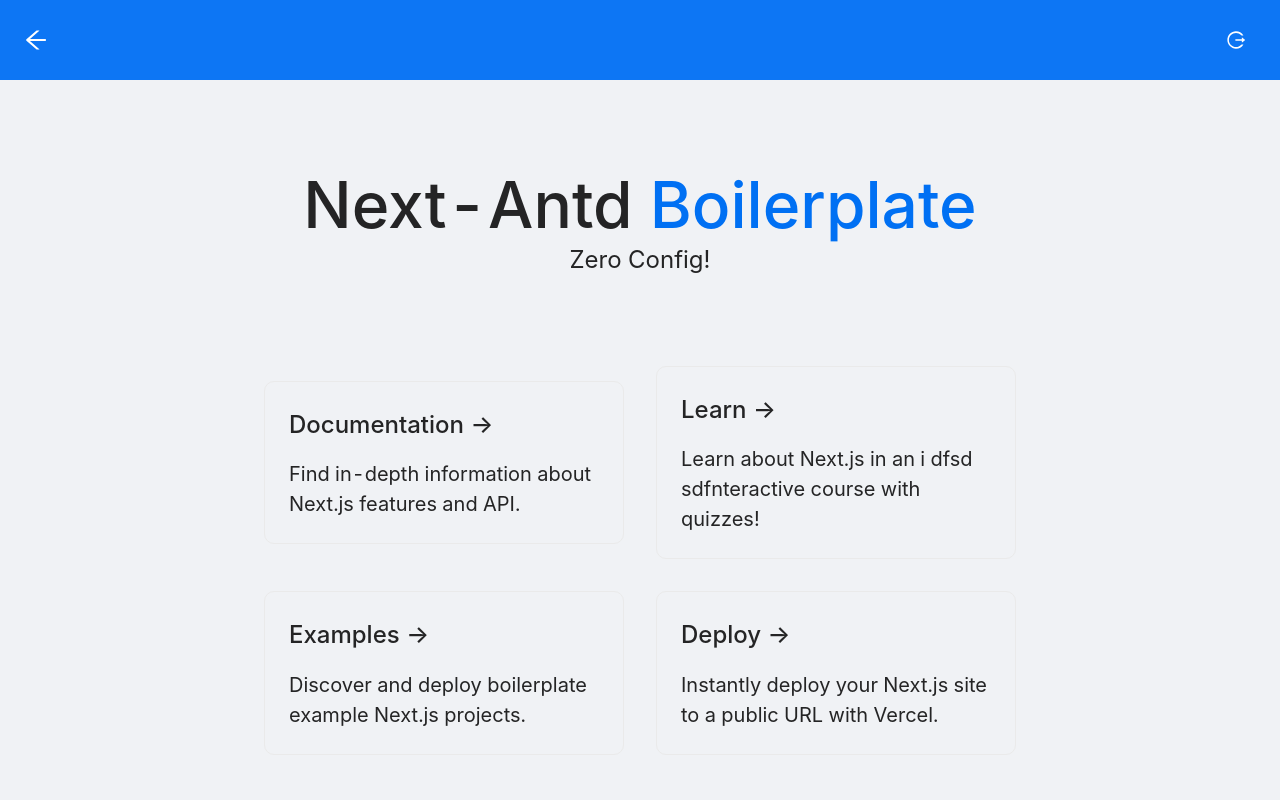
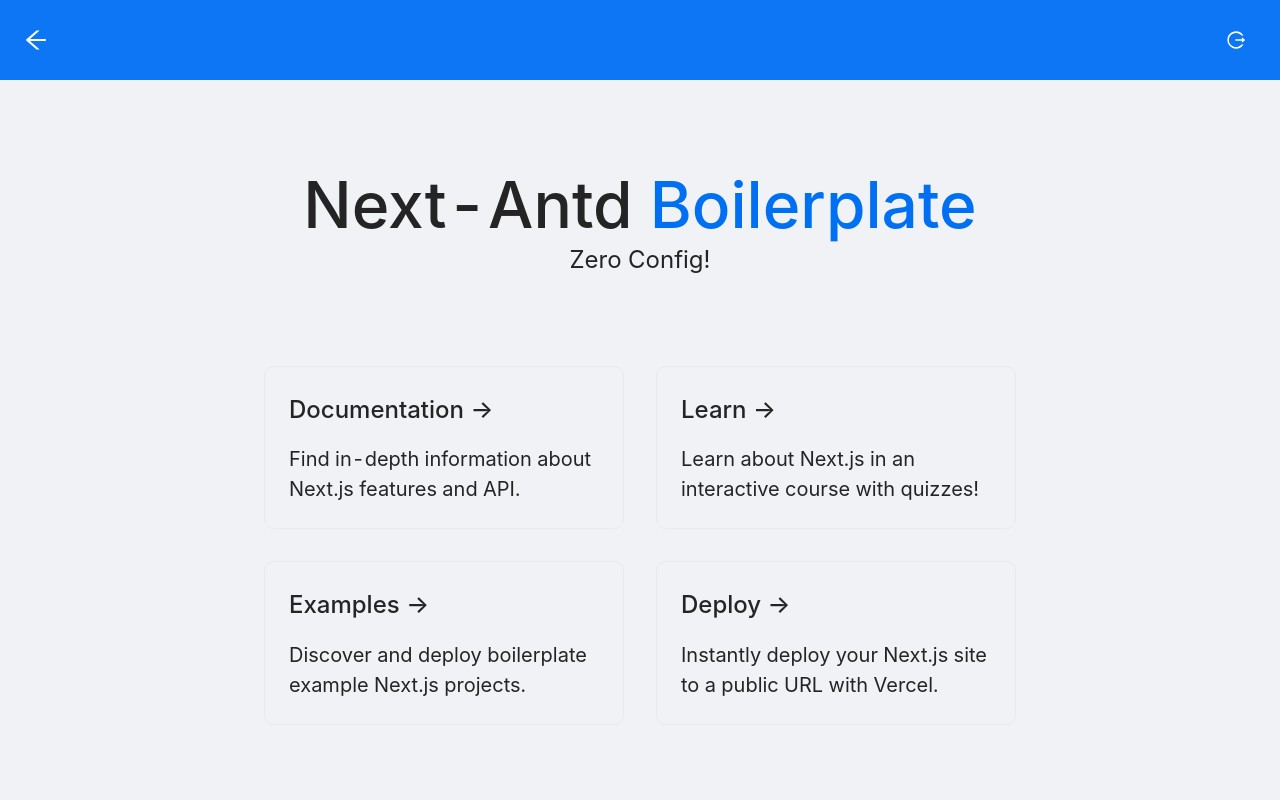
Before and after one commit to hridoy43/next-antd-boilerplate, a Next.js app: page / in a window 1280 px wide. Shown: the top 800 px of the page. Built offline with nearby package versions, Linux system fonts and the light colour scheme.

Commit message:
index.tsx updated

```diff
--- a/pages/index.tsx
+++ b/pages/index.tsx
@@ -27,7 +27,7 @@
 
                     <a href="https://nextjs.org/learn" className={styles.card}>
                         <h3>Learn &rarr;</h3>
-                        <p>Learn about Next.js in an i dfsd sdfnteractive course with quizzes!</p>
+                        <p>Learn about Next.js in an interactive course with quizzes!</p>
                     </a>
 
                     <a href="https://github.com/vercel/next.js/tree/master/examples" className={styles.card}>
```
